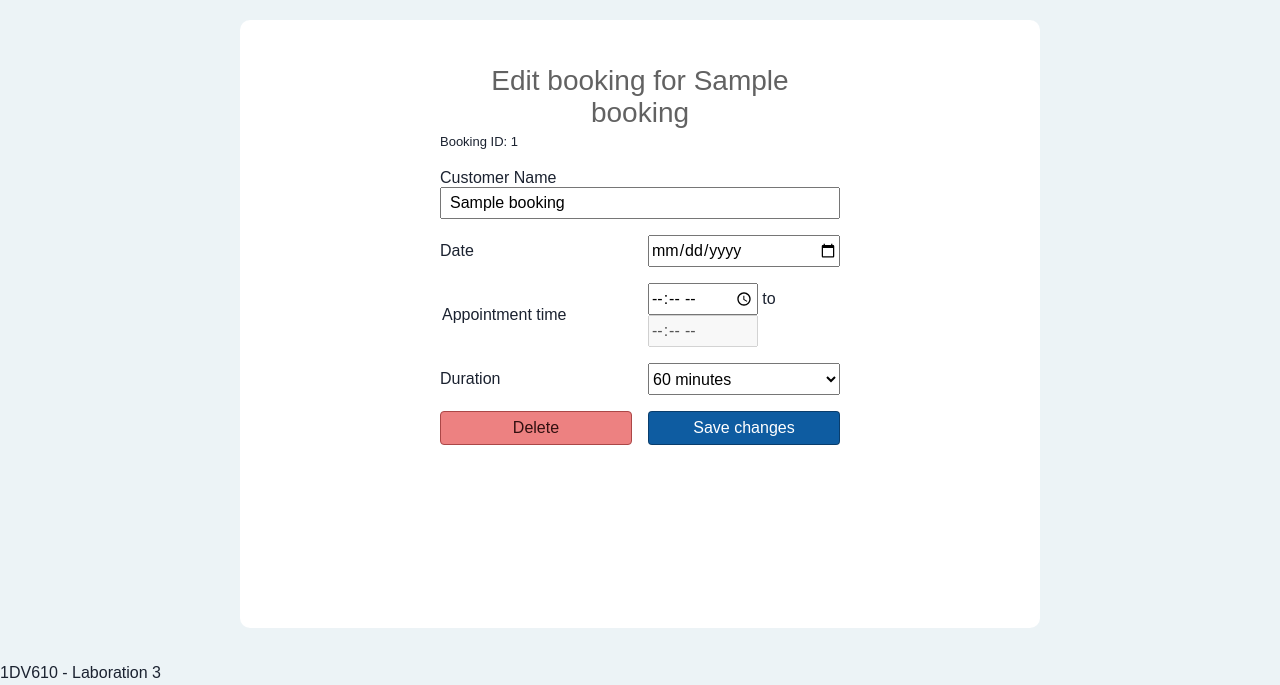
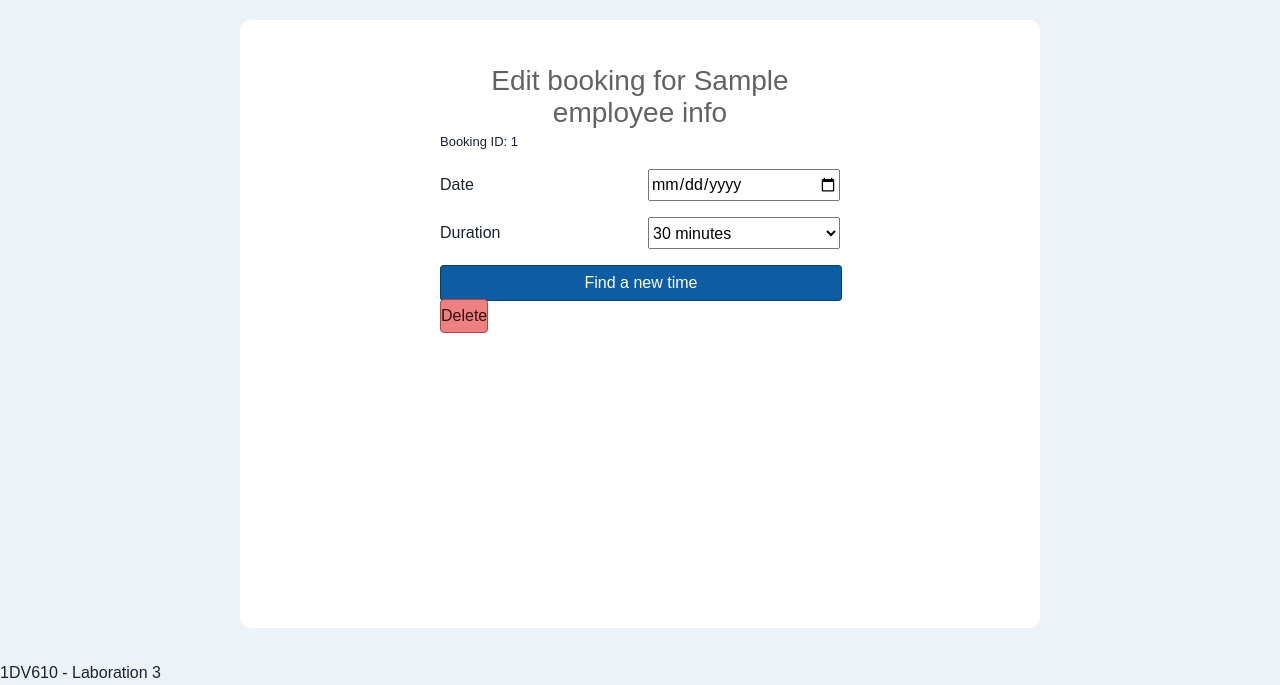
Before and after one commit to ellalovisaj/1dv610-laboration-3, a Node server app: template src/views/booking/edit-form.ejs in a window 1280 px wide. Shown: the part 68-753 px from the top of the page. Run offline with Node 20, Linux system fonts and the light colour scheme; the template is opened without the code that fills it: most values are stand-ins (such as "Sample title", 1, 10 or a date in 2020); some libraries are stand-ins or nearby versions.

Commit message:
Add available slots to edit page

```diff
--- a/src/views/booking/available-slots.ejs
+++ b/src/views/booking/available-slots.ejs
@@ -12,7 +12,7 @@
       <% for (const slot of slots) { %>
         <hr>
         <label class="radio-button-style main-button">
-          <input type="radio" name="start" value="<%= slot.start %>" class="visually-hidden">
+          <input type="radio" name="start" value="<%= slot.start %>" class="visually-hidden" required>
           <%= slot.start %> - <%= slot.end %>
         </label>
       <% } %>
--- a/src/views/booking/create-form.ejs
+++ b/src/views/booking/create-form.ejs
@@ -4,10 +4,6 @@
   </div>
 
   <form method="get">
-    <h3>
-
-    </h3>
-
     <div class="form-row">
       <label for="new-appointment-date">Date</label>
       <input type="date" id="new-appointment-date" name="date" class="form-input-field" value="<%= date %>" required>
--- a/src/views/booking/edit-form.ejs
+++ b/src/views/booking/edit-form.ejs
@@ -1,61 +1,61 @@
 <div class="form-page edit-form">
-  <% if (booking) { %>
+  <% if (bookingId) { %>
     <div class="page-header">
       <h2>
-        Edit booking for <%= booking.employeeName %>
+        Edit booking for <%= employeeInfo.name %>
       </h2>
     </div>
 
     <div class="details-id">
-      <span> Booking ID: <%= booking.id %></span>
+      <span> Booking ID: <%= bookingId %></span>
     </div>
 
-    <form action="<%= baseURL %>employees/<%= booking.employeeId %>/booking/<%= booking.id %>" method="post" class="forms">
-      <div>
-        <label for="customer-name">Customer Name</label>
-        <input id="customer-name" class="large-text-input" name="customerName" type="text" value="<%= booking.customerName %>" required>
-      </div>
-
+    <form method="get" class="forms">
       <div class="form-row">
         <label for="edit-appointment-date">Date</label>
-        <input type="date" id="edit-appointment-date" name="date" class="form-input-field" value="<%= booking.date %>" required>
+        <input type="date" id="edit-appointment-date" name="date" class="form-input-field" value="<%= date %>" required>
       </div>
-
-      <fieldset class="form-row">
-        <legend>Appointment time</legend>
-
-        <div>
-          <label for="edit-appointment-start" class="visually-hidden">Start time</label>
-          <input type="time" id="edit-appointment-start" class="form-input-field" name="start" value="<%= booking.start %>" step="1800" required>
-
-          <span>to</span>
-
-          <label for="edit-appointment-end" class="visually-hidden">End time</label>
-          <input type="time" id="edit-appointment-end" class="form-input-field" name="end" value="<%= booking.end %>" step="1800" disabled>
-        </div>
-      </fieldset>
 
       <div class="form-row">
         <label for="edit-appointment-duration">Duration</label>
         <select name="duration" id="edit-appointment-duration" class="form-input-field" required>
-        <% if (booking.duration === 30) { %>
           <option value="" disabled>Select</option>
-          <option value="30" selected>30 minutes</option>
-          <option value="60">60 minutes</option>
-        <% } else { %>
-          <option value="" disabled>Select</option>
-          <option value="30">30 minutes</option>
-          <option value="60" selected>60 minutes</option>
-        <% } %>
+          <% if (duration === 60) { %>
+            <option value="30">30 minutes</option>
+            <option value="60" selected>60 minutes</option>
+          <% } else { %>
+            <option value="30" selected>30 minutes</option>
+            <option value="60">60 minutes</option>
+          <% } %>
         </select>
       </div>
 
-      <div class="form-row">
-        <button type="submit" form="delete-booking-form" class="warning-button">Delete</button>
-        <button type="submit" class="main-button">Save changes</button>
+      <div class="one-button-box">
+        <button type="submit" class="main-button">Find a new time</button>
       </div>
     </form>
-    <form action="<%= baseURL %>employees/<%= booking.employeeId %>/booking/<%= booking.id %>/delete" id="delete-booking-form" method="post"></form>
+
+    <form action="<%= baseURL %>employees/<%= employeeInfo.id %>/booking/<%= bookingId %>" method="post" class="forms">
+      <input type="hidden" name="date" value="<%= date %>">
+      <input type="hidden" name="duration" value="<%= duration %>">
+      <input type="hidden" name="customerName" value="<%= customerName %>">
+
+      <% if (hasSearched) { %>
+        <%- include('../booking/available-slots') %>
+
+        <div>
+          <label for="customer-name">Customer Name</label>
+          <input id="customer-name" class="large-text-input" name="customerName" type="text" value="<%= customerName %>" required>
+        </div>
+
+        <div class="one-button-box">
+          <button type="submit" class="main-button">Save changes</button>
+        </div>
+      <% } %>
+    </form>
+
+    <button type="submit" form="delete-booking-form" class="warning-button">Delete</button>
+    <form action="<%= baseURL %>employees/<%= employeeInfo.id %>/booking/<%= bookingId %>/delete" id="delete-booking-form" method="post"></form>
   <% } else { %>
     <p>No booking.</p>
   <% } %>
```
Also changed, not shown: src/controllers/BookingController.js (+24 -1 lines).
